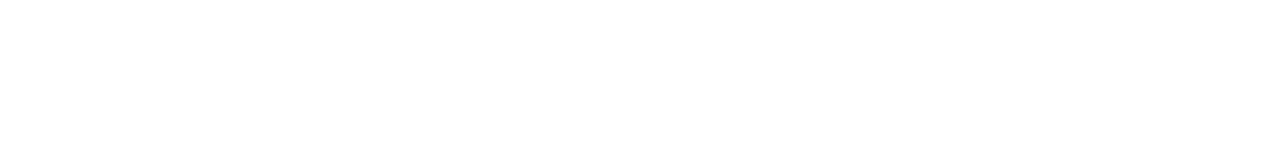
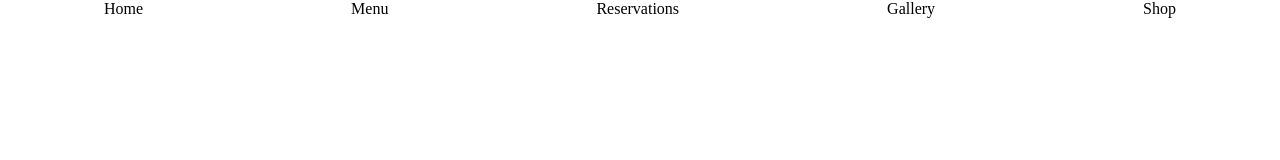
Before and after one commit to Discoveren/Diwa, a plain HTML site: page index.html in a window 1280 px wide. Drawn offline with Linux system fonts and the light colour scheme.

Commit message:
Added header and nav structure in the H
"

```diff
--- /dev/null
+++ b/assets/css/style.css
@@ -0,0 +1,16 @@
+* {
+    margin: auto;
+    padding: 0;
+}
+
+header nav {
+    display:flex
+}
+
+nav li{
+    list-style: none;
+}
+
+div {
+    justify-content: flex-end;
+}
--- a/index.html
+++ b/index.html
@@ -4,8 +4,19 @@
     <meta charset="UTF-8">
     <meta name="viewport" content="width=device-width, initial-scale=1.0">
     <title>Diwa</title>
+    <link rel="stylesheet" href="./assets/css/style.css">
 </head>
 <body>
-
+    <header>
+        <div>
+            <nav>
+                <li>Home</li>
+                <li>Menu</li>
+                <li>Reservations</li>
+                <li>Gallery</li>
+                <li>Shop</li>
+            </nav>
+        </div>
+    </header>
 </body>
 </html>
```
